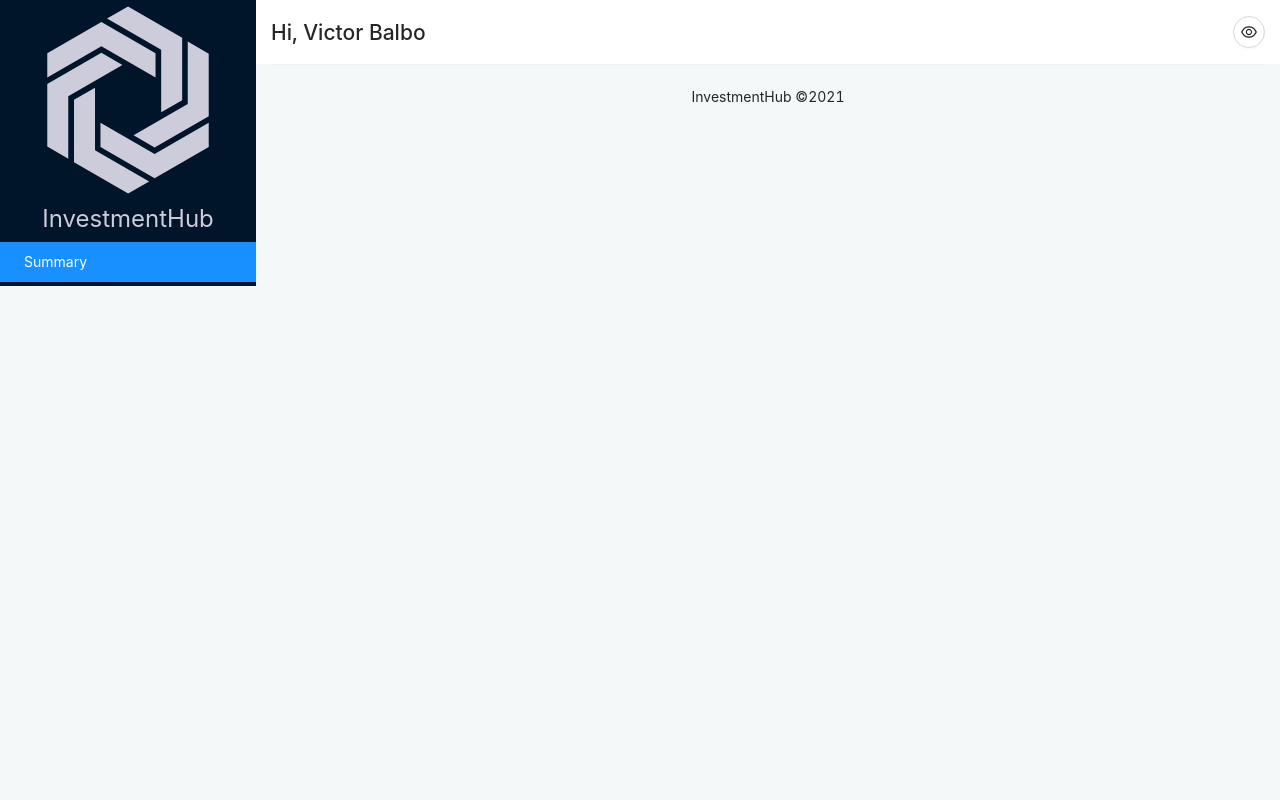
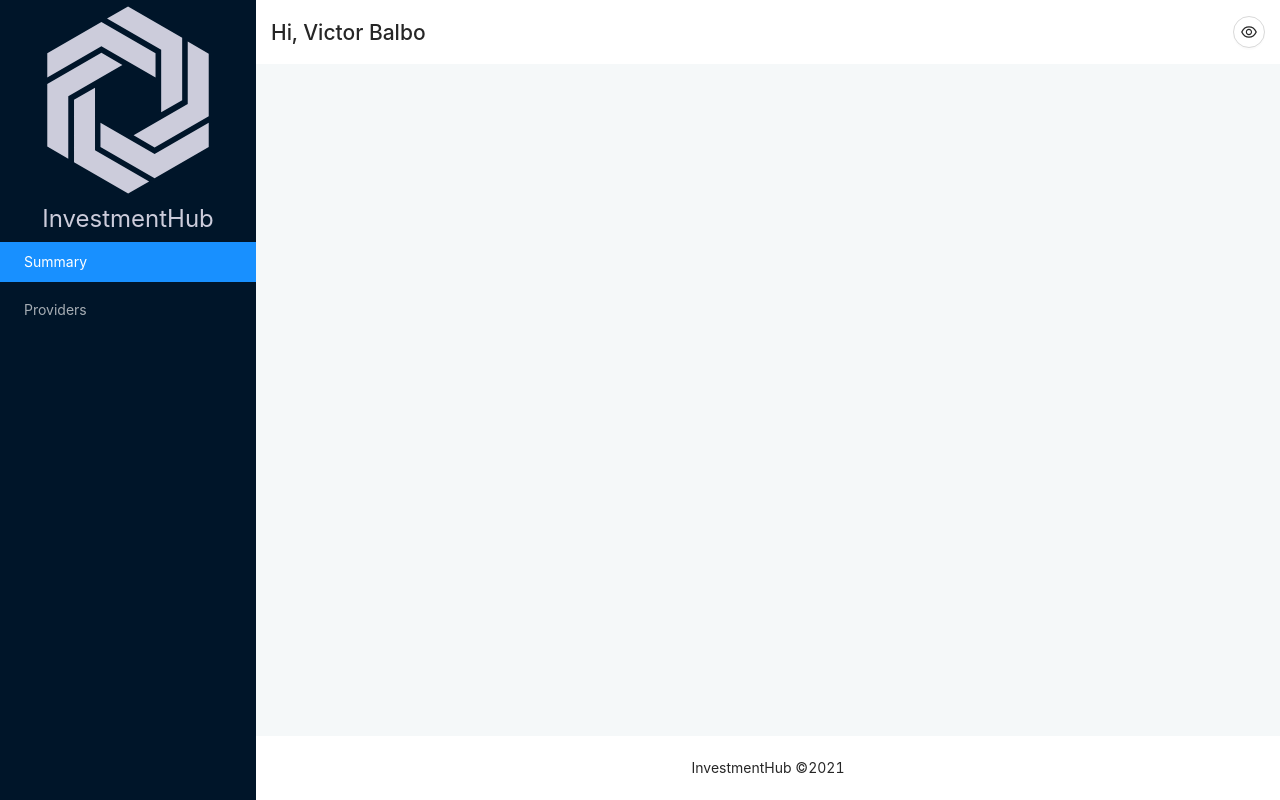
Before and after one commit to VictorBalbo/InvestmentHubPortal, a React (Vite) app: page / in a window 1280 px wide. Built offline with nearby package versions, Linux system fonts and the light colour scheme; no server answers.

Commit message:
Separete footer to component and create router structure

```diff
--- a/src/App.scss
+++ b/src/App.scss
@@ -1,30 +1,21 @@
 #App {
 	display: flex;
 	flex-direction: row;
+	min-height: 100%;
 
-	#SideMenu {
+	#side-menu {
 		width: 256px;
 		min-width: 256px;
 		background-color: #001529;
 	}
 
-	#MainSection {
+	#main-section {
 		width: 100%;
+		display: flex;
+		flex-direction: column;
 
-		#MainHeader {
-			height: 64px;
-			line-height: 64px;
-			background-color: #ffffff;
-		}
-
-		#MainFooter {
-			div {
-				border-top: 1px solid #f0f0f0;
-				margin: 0 15px;
-			}
-			height: 64px;
-			line-height: 64px;
-			text-align: center;
+		#main-content {
+			flex-grow: 1;
 		}
 	}
 }
--- a/src/App.tsx
+++ b/src/App.tsx
@@ -1,9 +1,10 @@
 import React, { useEffect, useState } from 'react'
-import { HeaderComponent, OverviewComponent } from '@/components'
+import { FooterComponent, HeaderComponent, OverviewComponent } from '@/components'
 import { Menu } from 'antd'
 import './App.scss'
 import Logo from './assets/logo.svg'
 import { ApiService } from '@/services/'
+import { BrowserRouter as Router, Link, Route, Switch } from 'react-router-dom'
 
 function App() {
 	const [isShowValuesEnabled, setIsShowValuesEnabled] = useState<boolean>(true)
@@ -14,27 +15,38 @@ function App() {
 
 	return (
 		<section id="App">
-			<aside id="SideMenu">
+			<Router>
+				<aside id="side-menu">
 					<div className="logo">
 						<img src={Logo} alt="Cerberus Logo" />
 						<span>InvestmentHub</span>
 					</div>
-				<Menu theme="dark" mode="inline" defaultSelectedKeys={['1']}>
-					<Menu.Item key="1">Summary</Menu.Item>
+					<Menu theme="dark" mode="inline" defaultSelectedKeys={['Summary']}>
+						<Menu.Item key="Summary">
+							<Link to="/summary">Summary</Link>
+						</Menu.Item>
+						<Menu.Item key="Providers">
+							<Link to="/providers">Providers</Link>
+						</Menu.Item>
 					</Menu>
 				</aside>
-			<section id="MainSection" className={isShowValuesEnabled ? '' : 'hide-values-enabled'}>
+				<section id="main-section" className={isShowValuesEnabled ? '' : 'hide-values-enabled'}>
 					<HeaderComponent
 						isShowValuesEnabled={isShowValuesEnabled}
 						setIsShowValuesEnabled={setIsShowValuesEnabled}
 					/>
-				<main id="MainContent">
+					<main id="main-content">
+						<Switch>
+							<Route exact path={['/', '/summary']}>
 								{isAuthenticated && <OverviewComponent isShowValuesEnabled={isShowValuesEnabled} />}
+							</Route>
+							<Route path={['/providers']}>
+							</Route>
+						</Switch>
 					</main>
-				<footer id="MainFooter">
-					<div>InvestmentHub ©{new Date().getFullYear()}</div>
-				</footer>
+					<FooterComponent />
 				</section>
+			</Router>
 		</section>
 	)
 }
--- /dev/null
+++ b/src/components/Footer.scss
@@ -0,0 +1,7 @@
+.main-footer {
+	height: 64px;
+	background-color: #ffffff;
+	display: flex;
+	align-items: center;
+	justify-content: center;
+}
--- /dev/null
+++ b/src/components/Footer.tsx
@@ -0,0 +1,10 @@
+import React from 'react'
+import './Footer.scss'
+
+export const FooterComponent = () => {
+	return (
+		<footer className="main-footer">
+			<span>InvestmentHub ©{new Date().getFullYear()}</span>
+		</footer>
+	)
+}
--- a/src/components/index.ts
+++ b/src/components/index.ts
@@ -1,2 +1,3 @@
 export * from './Header'
+export * from './Footer'
 export * from './Overview'
```
Lines whose indentation alone changed are shown as unchanged.
